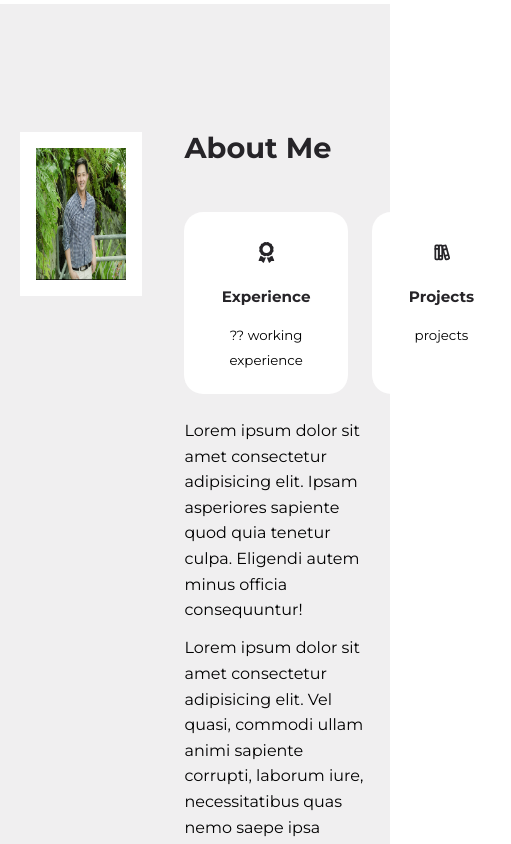
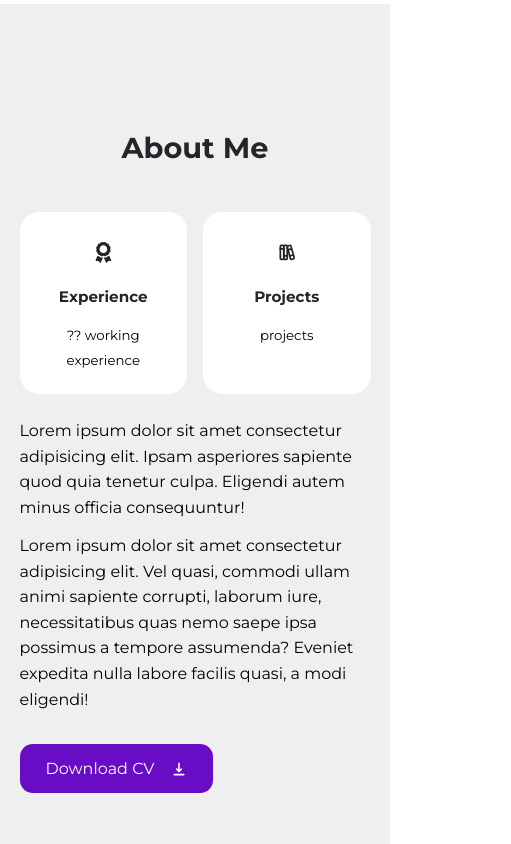
Before and after one commit to andydangit/ProfileV2, a React (Create React App) app: page / in a window 390 px wide. Shown: the part 840-1684 px from the top of the page, 511 px wide, since content can reach past the window. Built offline with nearby package versions, Linux system fonts and the light colour scheme.

Commit message:
Add: media query for tabelt and phone

```diff
--- a/src/sections/about/about.css
+++ b/src/sections/about/about.css
@@ -1,56 +1,83 @@
-.about_container{
+.about_container {
   display: grid;
   grid-template-columns: 35% 53%;
   gap: 12%;
 }
 
-.about_portrait{
+.about_portrait {
   height: fit-content;
   max-height: 40rem;
   border: 1rem solid var(--color-white);
   transition: var(--transition);
 }
 
-.about_portrait:hover{
+.about_portrait:hover {
   border-width: 0;
 }
 
-.about_cards{
+.about_cards {
   margin: 3rem 0 1.5rem;
   display: grid;
   grid-template-columns: repeat(2, 1fr);
   gap: 1.5rem;
 }
 
-.card.about_card{
+.card.about_card {
   text-align: center;
 }
 
-.about_card-icon{
+.about_card-icon {
   font-size: 1.3rem;
   color: var(--color-black);
   border-radius: var(--border-radius-3);
   width: fit-content;
-margin-inline:auto;
+  margin-inline: auto;
   padding: 0.6rem;
   display: flex;
   align-items: center;
   transition: var(--transition);
 }
 
-.card.about_card:hover .about_card-icon{
+.card.about_card:hover .about_card-icon {
   background: var(--color-primary);
-    color: var(--color-white)
+  color: var(--color-white);
 }
 
-.card.about_card h5{
-margin: 1rem
+.card.about_card h5 {
+  margin: 1rem;
 }
 
-.about_right p{
+.about_right p {
   margin-bottom: 0.8rem;
 }
 
-.about_right .btn{
+.about_right .btn {
   margin-top: 2.5rem;
 }
+
+/* media queries for tablet */
+@media screen and (max-width: 1024px) {
+  .about_left {
+    display: none;
+  }
+
+  .about_container {
+    grid-template-columns: 1fr;
+  }
+
+  .about_right h2 {
+    text-align: center;
+  }
+}
+
+/* media queries for phone */
+@media screen and (max-width: 600px) {
+  .about_cards {
+    grid-template-columns: 1fr 1fr;
+    gap: 1rem;
+  }
+
+  .about_right .btn {
+    margin-top: 2rem;
+  }
+}
```
Lines whose indentation alone changed are shown as unchanged.
